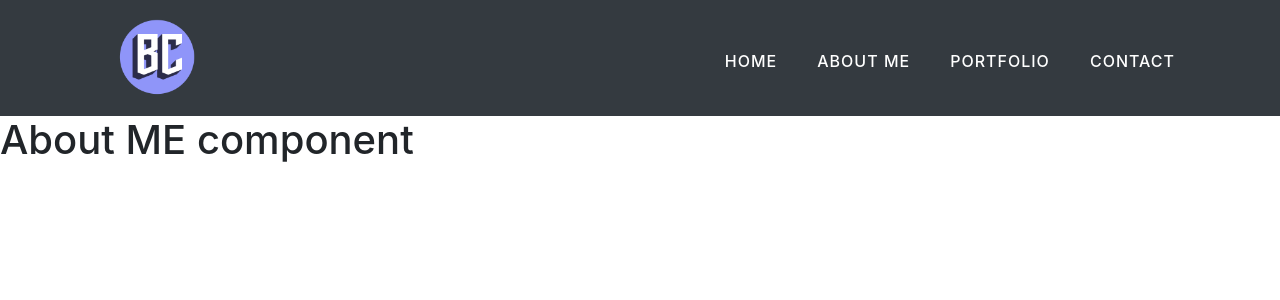
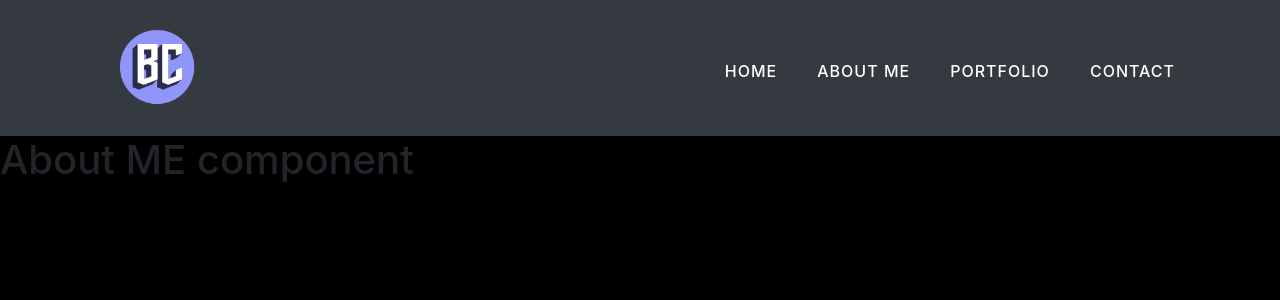
Before and after one commit to StevenWuTG/portfolio-react, a React (Create React App) app: page /about in a window 1280 px wide. Shown: the top 300 px of the page. Built offline with nearby package versions, Linux system fonts and the light colour scheme.

Commit message:
homepage 100%

```diff
--- a/src/App.css
+++ b/src/App.css
@@ -13,6 +13,9 @@
 }
 
 /************** NAVBAR ***************/
+.navbar {
+  height: 17vh;
+}
 
 .logo{
   margin-top: 5% ;
@@ -61,7 +64,7 @@
   background: url(background3.jpeg) no-repeat;
   background-size: cover;
   background-position: center;
-  height: 90vh;
+  height: 83vh;
 }
 
 .main-info {
@@ -94,3 +97,27 @@
   font-size: 60px;
   color: var(--primary-white);
 }
+
+/************** About Me ***************/
+
+.about-me {
+  background-color: black;
+  display: flex;
+  height: 83vh;
+}
+
+/************** Portfolio Component ***************/
+
+.portfolio {
+  background-color: black;
+  display: flex;
+  height: 83vh;
+}
+
+/************** Contact Me ***************/
+
+.contact-me {
+  background-color: black;
+  display: flex;
+  height: 83vh;
+}
--- a/src/App.js
+++ b/src/App.js
@@ -20,7 +20,7 @@
 
     <Switch>
 
-      <Route path="/home">
+      <Route exact path="/">
         <Home/>
       </Route>
 
--- a/src/components/AboutMe.js
+++ b/src/components/AboutMe.js
@@ -4,7 +4,7 @@
 const AboutMe = (props) => {
 
     return (
-        <div>
+        <div className="about-me">
             <h1>About ME component</h1>
 
         </div>
--- a/src/components/ContactMe.js
+++ b/src/components/ContactMe.js
@@ -2,7 +2,7 @@
 
 const ContactMe = () => {
     return (
-        <div>
+        <div className="contact-me">
             <h1>COntact me plz</h1>
 
         </div>
--- a/src/components/Navbar.js
+++ b/src/components/Navbar.js
@@ -20,7 +20,7 @@
 
                 <ul className="navbar-nav ml-auto">
                     <li className="nav-item active">
-                        <a className="nav-link" href="/home">Home <span className="sr-only">(current)</span></a>
+                        <a className="nav-link" href="/">Home <span className="sr-only">(current)</span></a>
                     </li>
                     <li className="nav-item">
                         <a className="nav-link" href="/about">about me</a>
--- a/src/components/Portfolio.js
+++ b/src/components/Portfolio.js
@@ -2,7 +2,7 @@
 
 const Portfolio = () => {
     return (
-        <div>
+        <div className="portfolio">
             <h1>Portfolio</h1>
 
         </div>
```
Also changed, not shown: 1 other file (tests, documents, lock files or other folders).
